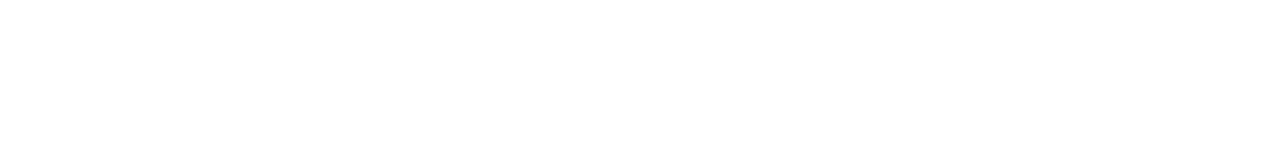
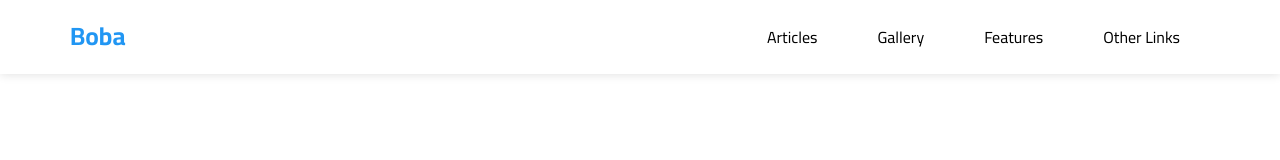
Before and after one commit to heba-sabry/portfolio-with-animation-js-, a plain HTML site: page index.html in a window 1280 px wide. Drawn offline with Linux system fonts and the light colour scheme.

Commit message:
add header section

```diff
--- a/css/boba.css
+++ b/css/boba.css
@@ -7,12 +7,16 @@
 :root{
         --main-color:#2196f3;
         --main-color-alt:#1787e0;
+        --main-transition: 0.3s;
 }
 body{
     font-family:'Cairo', sans-serif;
 }
 html{
 scroll-behavior: smooth;
+}
+a{
+text-decoration: none;
 }
 ul {
 list-style: none;
@@ -41,3 +45,76 @@ margin: 0;
     }
 }
 /* end global rules */
+/* start header */
+.header{
+background-color: white;
+box-shadow: 0 0 10px #ddd;
+position: relative;
+}
+.header .container {
+    display: flex;
+    flex-wrap: wrap;
+    justify-content: space-between;
+    align-items: center;
+    position: relative;
+}
+.header .container .logo{
+    color: var(--main-color);
+    font-weight: bold;
+    font-size: 25px;
+    text-transform: capitalize;
+    height: 73.5px;
+    display: flex;
+    justify-content: center;
+    align-items: center;
+}
+@media (max-width:767px) {
+    .header .container .logo{
+width: 100%;
+    }
+}
+.header .container .nav{
+display: flex;
+}
+@media (max-width:767px) {
+    .header .container .nav{
+margin: auto;
+    }
+}
+.header .container .nav >li >a {
+display: flex;
+align-items: center;
+justify-content: center;
+height: 73.5px;
+padding: 0 30px;
+color: black;
+position: relative;
+transition:var(--main-transition);
+overflow: hidden;
+}
+@media (max-width:767px) {
+    .header .container .nav >li >a {
+        padding: 7px;
+        margin: -20px 0 4px;
+        font-size: 15px;
+        height: 40px;
+    }
+}
+.header .container .nav > li >a::before{
+content: "";
+position: absolute;
+top: 0;
+left: -100%;
+height:4px;
+width: 100%;
+transition: var(--main-transition);
+background-color: var(--main-color);
+}
+.header .container .nav > li >a:hover{
+color:var(--main-color) ;
+background-color: #FAFAFA;
+}
+.header .container .nav > li >a:hover::before{
+left: 0;
+}
+/* end header */
--- a/index.html
+++ b/index.html
@@ -18,6 +18,25 @@
 </head>
 
 <body>
+    <!-- start header -->
+    <div class="header">
+        <div class="container">
+            <a href="#" class="logo">Boba</a>
+            <ul class="nav">
+                <li><a href="#articles">Articles</a></li>
+                <li><a href="#gallery">Gallery</a></li>
+                <li><a href="#features">Features</a></li>
+                <li><a href="#">Other Links</a></li>
+            </ul>
+        </div>
+    </div>
+
+    <!-- end header -->
+
+
+
+
+
 
 </body>
 
```
